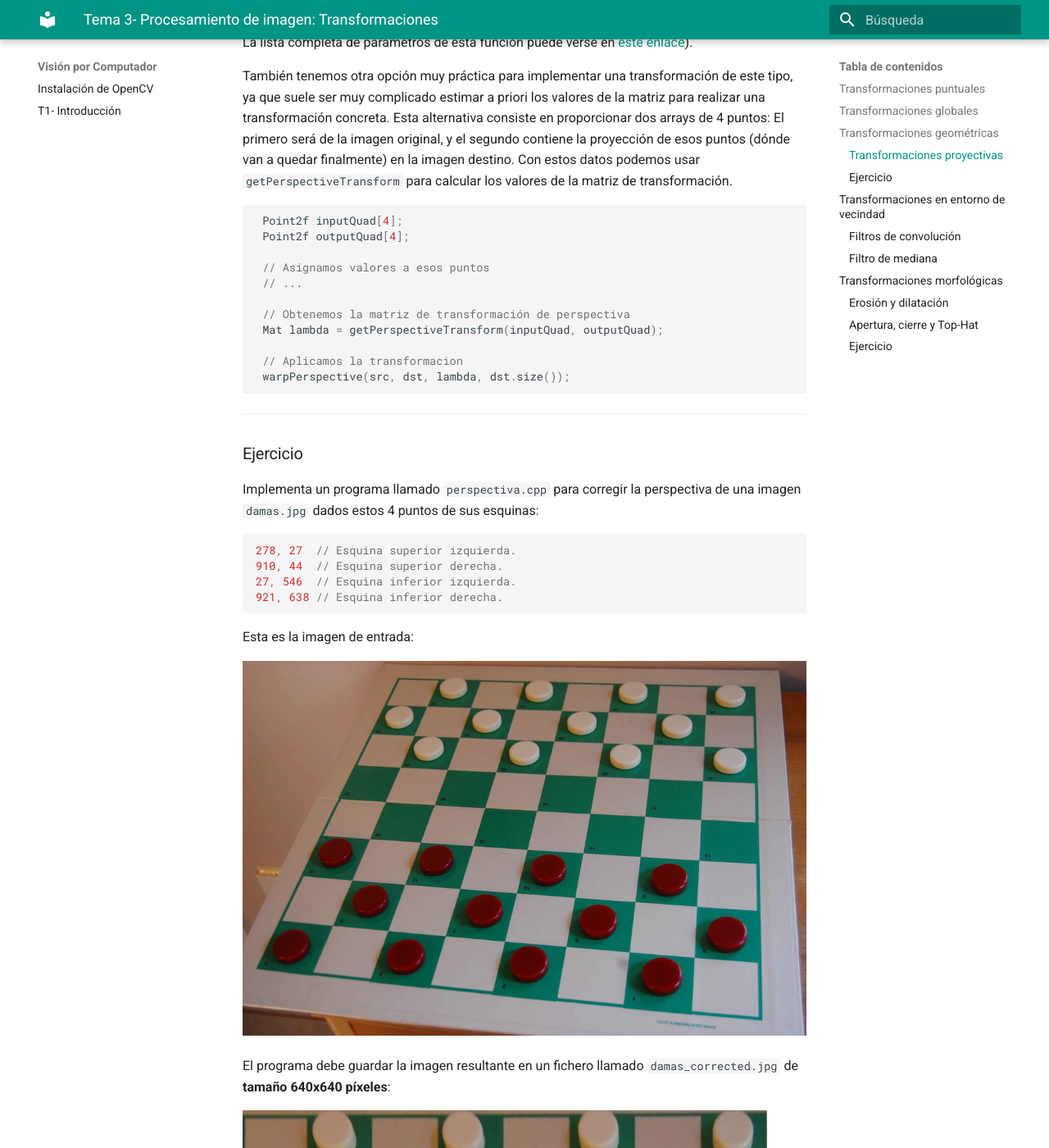
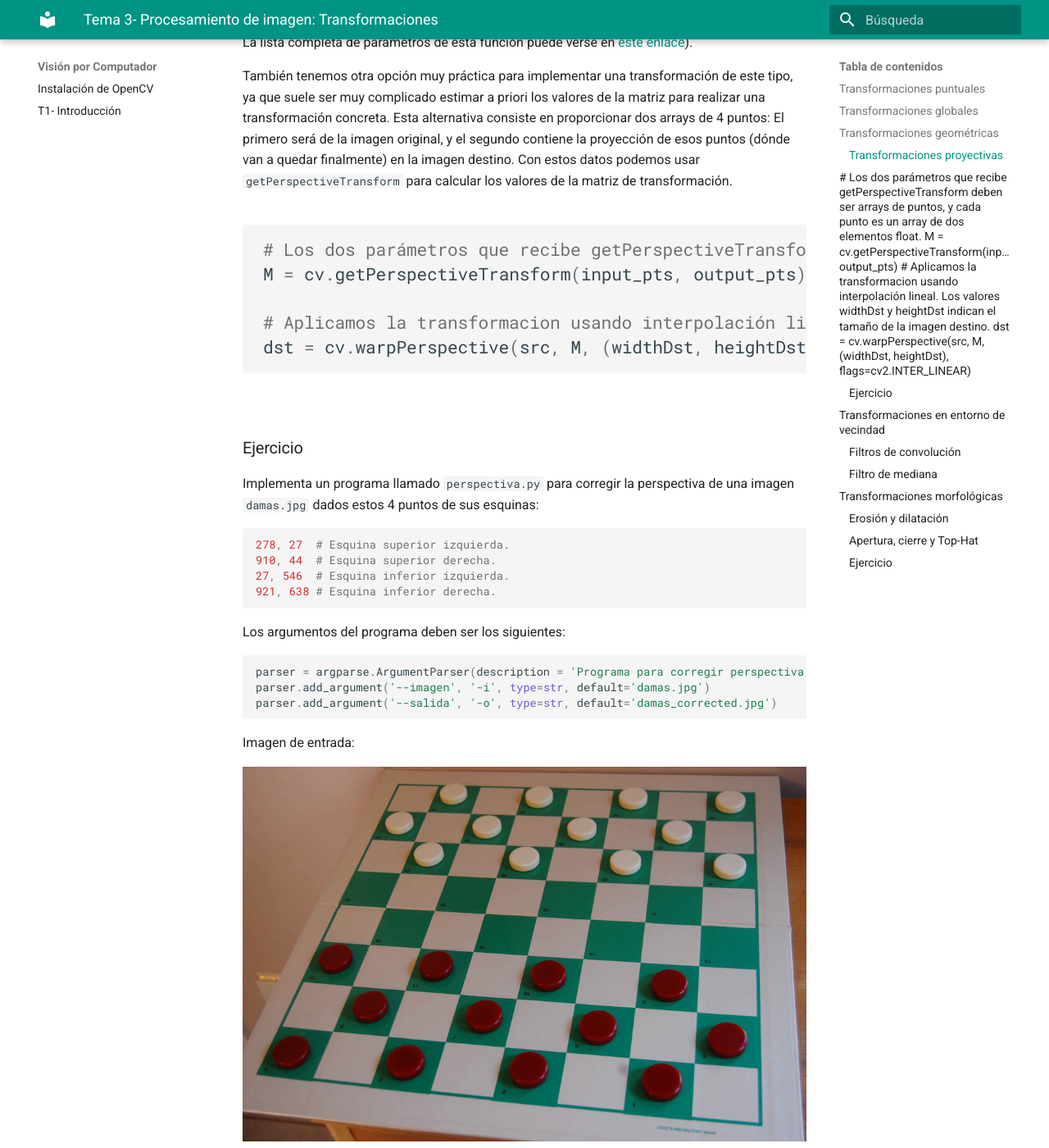
Before and after one commit to pertusa/VisionPorComputador, an MkDocs documentation site: the page built from docs/transformaciones.md, in a window 1280 px wide and 1400 px high, scrolled down 4183 px. Shown: the whole window at 82% size. Built offline with MkDocs 1.6.1 and Material for MkDocs 9.7.7, drawn with Linux system fonts in a browser that asks for light colours; some of the changed text lies outside the part shown.

Commit message:
Updated T3

````diff
--- a/docs/transformaciones.md
+++ b/docs/transformaciones.md
@@ -204,42 +204,38 @@ También tenemos otra opción muy práctica para implementar una transformación
 https://docs.opencv.org/4.5.2/da/d6e/tutorial_py_geometric_transformations.html
 ---->
 
-```cpp
- Point2f inputQuad[4];
- Point2f outputQuad[4];
+```python
+# Los dos parámetros que recibe getPerspectiveTransform deben ser arrays de puntos, y cada punto es un array de dos elementos float.
+M = cv.getPerspectiveTransform(input_pts, output_pts)
 
- // Asignamos valores a esos puntos
- // ...
-
- // Obtenemos la matriz de transformación de perspectiva
- Mat lambda = getPerspectiveTransform(inputQuad, outputQuad);
-
- // Aplicamos la transformacion
- warpPerspective(src, dst, lambda, dst.size());
+# Aplicamos la transformacion usando interpolación lineal. Los valores widthDst y heightDst indican el tamaño de la imagen destino.
+dst = cv.warpPerspective(src, M, (widthDst, heightDst), flags=cv2.INTER_LINEAR)
 ```
-
 ---
 
 ### Ejercicio
 
-Implementa un programa llamado `perspectiva.cpp` para corregir la perspectiva de una imagen `damas.jpg` dados estos 4 puntos de sus esquinas:
+Implementa un programa llamado `perspectiva.py` para corregir la perspectiva de una imagen `damas.jpg` dados estos 4 puntos de sus esquinas:
 
-<!---
-WM: Añadidos puntos después de cada comentario
---->
-
-```cpp
-278, 27  // Esquina superior izquierda.
-910, 44  // Esquina superior derecha.
-27, 546  // Esquina inferior izquierda.
-921, 638 // Esquina inferior derecha.
+```python
+278, 27  # Esquina superior izquierda.
+910, 44  # Esquina superior derecha.
+27, 546  # Esquina inferior izquierda.
+921, 638 # Esquina inferior derecha.
 ```
 
-Esta es la imagen de entrada:
+Los argumentos del programa deben ser los siguientes:
+```python
+parser = argparse.ArgumentParser(description = 'Programa para corregir perspectiva de tablero de damas')
+parser.add_argument('--imagen', '-i', type=str, default='damas.jpg')
+parser.add_argument('--salida', '-o', type=str, default='damas_corrected.jpg')
+```
+
+Imagen de entrada:
 
 ![damas](images/transformaciones/damas.jpg)
 
-El programa debe guardar la imagen resultante en un fichero llamado `damas_corrected.jpg` de **tamaño 640x640 píxeles**:
+El programa debe guardar la imagen resultante en otra imagen de **tamaño 640x640 píxeles** cuyo nombre se ha pasado por parámetro:
 
 ![damas](images/transformaciones/damas_corrected.jpg)
 
@@ -259,29 +255,35 @@ Las convoluciones se implementan con la función `filter2D`.
 
 Esta función recibe los siguientes parámetros:
 
-* `src`: Imagen de entrada
 * `dst`: Imagen resultante
 * `ddepth`: Resolución radiométrica (_depth_) de la matriz `dst`. Un valor negativo indica que la resolución será la misma que tiene la imagen de entrada.
 * `kernel`: El _kernel_ a convolucionar con la imagen.
 * `anchor` (opcional): La posición de anclaje del kernel (como puede verse en la figura) relativa a su origen. El punto (-1,-1) indica el centro del kernel por defecto.
 * `delta` (opcional): Un valor para añadir a cada píxel durante la convolución. Por defecto, 0.
-* `borderType` (opcional): El método a seguir en los bordes de la imagen para interpolación, ya que en estos puntos el filtro se sale de la imagen. Puede ser `BORDER_REPLICATE`, `BORDER_REFLECT`, `BORDER_REFLECT_101`, `BORDER_WRAP`,  `BORDER_CONSTANT`, o `BORDER_DEFAULT` (el valor por defecto).
+* `borderType` (opcional): El método a seguir en los bordes de la imagen para interpolación, ya que en estos puntos el filtro se sale de la imagen. Puede ser `cv.BORDER_REPLICATE`, `cv.BORDER_REFLECT`, `cv.BORDER_REFLECT_101`, `cv.BORDER_WRAP`,  `cv.BORDER_CONSTANT`, o `cv.BORDER_DEFAULT` (el valor por defecto).
 
 Ejemplos de llamadas a la función:
 
-```cpp
-filter2D(src, dst, -1, kernel); // Esta forma es la más habitual
-filter2D(src, dst, -1 , kernel, Point(-1,-1)); // Ancla desplazada
+```python
+# Esta forma es la más habitual
+dst = cv.filter2D(src, -1, kernel)
+# Indicando qué hacer en los bordes
+dst = cv.filter2D(src, -1, kernel, borderType=cv.BORDER_CONSTANT)
 ```
+
+<!----
+dst = cv.filter2D(src, -1 , kernel, Point(-1,-1)) # Indicando ancla desplazada
+---->
 
 Evidentemente hay que crear antes un _kernel_ para convolucionarlo con la imagen. Por ejemplo, podría ser el siguiente:
 
-```cpp
-Mat kernel = (Mat_<int>(5, 5)  << -1, -1, -1, -1, -1,
-                                  -1, -1, -1, -1, -1,
-                                  -1, -1, 24, -1, -1,
-                                  -1, -1, -1, -1, -1,
-                                  -1, -1, -1, -1, -1);
+
+```python
+kernel = numpy.array([[-1, -1, -1, -1, -1],
+                      [-1, -1, -1, -1, -1],
+                      [-1, -1, 24, -1, -1],
+                      [-1, -1, -1, -1, -1],
+                      [-1, -1, -1, -1, -1]])
 ```
 
 > Pregunta: ¿Qué tipo de filtro acabamos de crear?
@@ -297,8 +299,8 @@ Haz un programa que reciba como parámetro una imagen, la lea en escala de grise
 
 El filtro de mediana se implementa de forma muy sencilla en OpenCV:
 
-```cpp
-medianBlur(src, dst, 5);
+```python
+dst = cv.medianBlur(src, 5)
 ```
 
 El último parámetro indica el tamaño del _kernel_, que siempre será cuadrado (en este ejemplo, 5x5 píxeles).
@@ -311,34 +313,34 @@ OpenCV proporciona una serie de funciones predefinidas para realizar transformac
 
 La sintaxis de las operaciones morfológicas básicas es sencilla:
 
-```cpp
-erode(src, dst, element);
-dilate(src, dst, element);
+```python
+dst = cv.erode(src, element)
+dst = cv.dilate(src, element)
 ```
 
-Ambas operaciones necesitan un elemento estructurante. Al igual que en el caso de `filter2D` se pueden añadir opcionalmente los parámetros `anchor`, `delta` y `borderType`.
+Ambas operaciones necesitan un elemento estructurante, `element` en el ejemplo anterior. Al igual que en el caso de `filter2D` se pueden añadir opcionalmente los parámetros `anchor`, `delta` y `borderType`.
 
 Para crear el elemento estructurante se usa la función `getStructuringElement`:
 
-```cpp
-int erosion_type = MORPH_ELLIPSE; // Forma del filtro
-int erosion_size = 6;             // Tamaño del filtro (6x6)
+```python
+# Forma del filtro
+erosion_type = cv.MORPH_ELLIPSE
 
-Mat element = getStructuringElement(erosion_type,
-                                    Size(erosion_size, erosion_size));
+# El último parámetro es el tamaño del filtro, en este caso 5x5
+element = cv.getStructuringElement(erosion_type,(5,5))
 ```
 
 El elemento estructurante puede tener forma de caja (`MORPH_RECT`), de cruz (`MORPH_CROSS`) o de elipse (`MORPH_ELLIPSE`).
 
 ### Apertura, cierre y Top-Hat
 
-El resto de funciones de transformación morfológica se implementan mediante la función `morphologyEx`:
+El resto de funciones de transformación morfológica se implementan mediante la función `morphologyEx`, por ejemplo:
 
 ```cpp
-morphologyEx(src, dst, operation, element);
+dst = cv.morphologyEx(src, cv.MORPH_OPEN, element)
 ```
 
-Esta función se invoca con los mismos parámetros que `erode` o `dilate` mas un parámetro adicional que indica el tipo de operación:
+Esta función se invoca con los mismos parámetros que `erode` o `dilate` mas el parámetro que indica el tipo de operación:
 
 * Apertura: `MORPH_OPEN`
 * Cierre: `MORPH_CLOSE`
@@ -346,13 +348,21 @@ Esta función se invoca con los mismos parámetros que `erode` o `dilate` mas un
 * White Top Hat: `MORPH_TOPHAT`
 * Black Top Hat: `MORPH_BLACKHAT`
 
-En [este enlace](http://docs.opencv.org/2.4/doc/tutorials/imgproc/opening_closing_hats/opening_closing_hats.html) puedes ver código de ejemplo para implementar un interfaz que permite probar estas operaciones modificando sus parámetros.
+En [este enlace](https://docs.opencv.org/4.5.2/d3/dbe/tutorial_opening_closing_hats.html) puedes ver código de ejemplo para implementar un interfaz que permite probar estas operaciones modificando sus parámetros.
 
 ---
 
 ### Ejercicio
 
-El objetivo de este ejercicio (`detectarFichas.cpp`) es generar una máscara binaria que contenga sólo las fichas del juego de damas.
+El objetivo de este ejercicio (`detectarFichas.py`) es generar una máscara binaria que contenga sólo las fichas de la imagen del tablero de damas usado en el ejercicio anterior. La sintaxis sería la siguiente:
+
+```python
+parser = argparse.ArgumentParser(description = 'Programa para obtener las damas')
+parser.add_argument('--imagen', '-i', type=str, default='damas_corrected.jpg')
+parser.add_argument('--salidaRojas', '-r', type=str, default='rojas.jpg')
+parser.add_argument('--salidaBlancas', '-b', type=str, default='blancas.jpg')
+```
+
 
 #### Fichas rojas
 
````
Also changed, not shown: docs/imagenvideo.md (+0 -1 lines).
